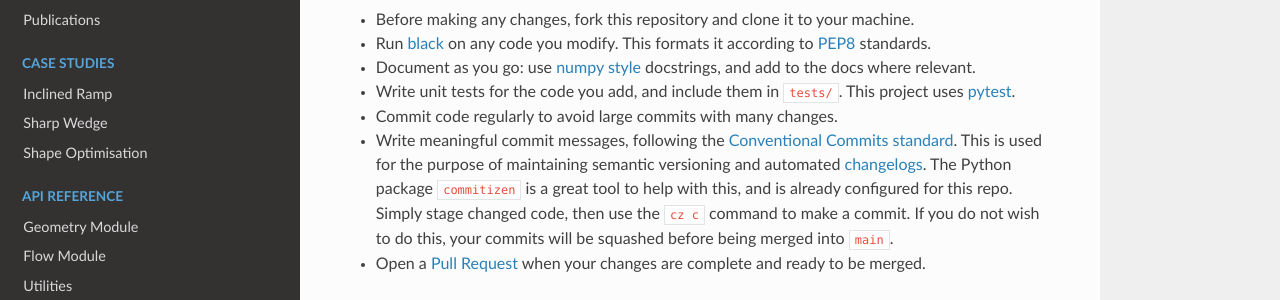
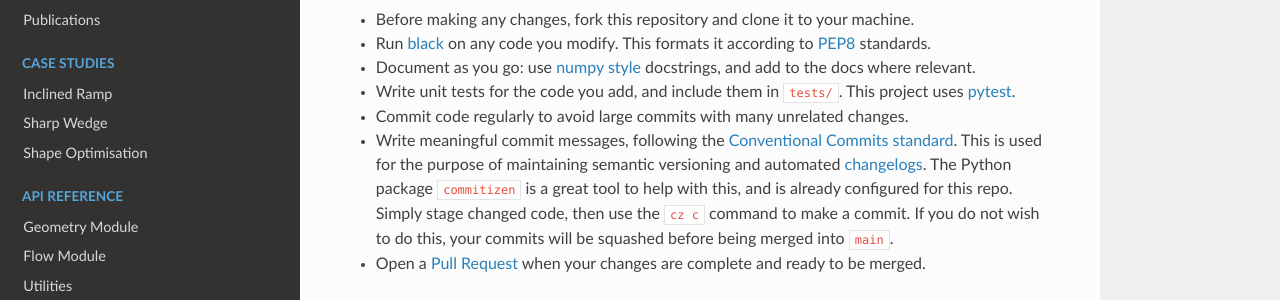
Before and after one commit to kieran-mackle/pysagas, a Sphinx documentation site: the page built from docs/source/documentation/contributing_docs/guidelines.md, in a window 1280 px wide and 900 px high, scrolled down 690 px. Shown: the part 151-451 px from the top of the window. Built offline with Sphinx 7.4.7 and the Read the Docs theme 2.0.0, drawn with Linux system fonts in a browser that asks for light colours.

Commit message:
docs: tidy up

```diff
--- a/docs/source/documentation/contributing_docs/guidelines.md
+++ b/docs/source/documentation/contributing_docs/guidelines.md
@@ -50,7 +50,7 @@ docstrings, and add to the docs where relevant.
 - Write unit tests for the code you add, and include them in `tests/`.
 This project uses [pytest](https://docs.pytest.org/en/7.2.x/).
 
-- Commit code regularly to avoid large commits with many changes.
+- Commit code regularly to avoid large commits with many unrelated changes.
 
 - Write meaningful commit messages, following the
 [Conventional Commits standard](https://www.conventionalcommits.org/en/v1.0.0/).
```
